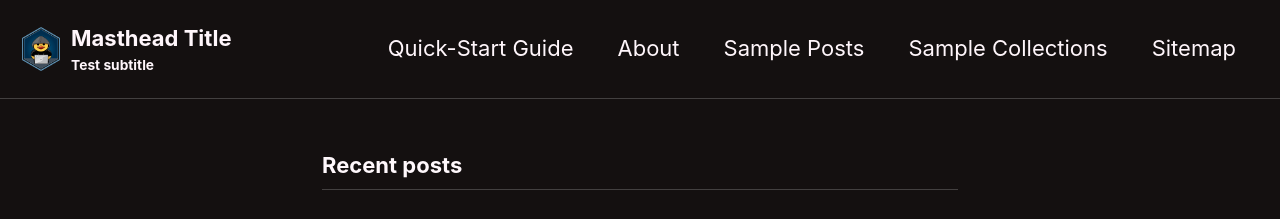
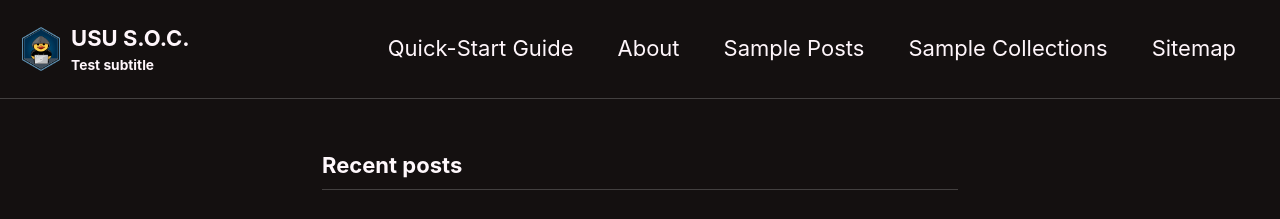
Before and after one commit to USUSOC/ususoc.github.io, a Jekyll site: the page built from index.html, in a window 1280 px wide. Shown: the top 219 px of the page. Built offline with Jekyll 4.4.1, drawn with Linux system fonts in a browser that asks for light colours; cached includes are drawn as plain includes; the list of posts is cut into pages by our own code; some of the changed lines change nothing that is shown.

Commit message:
Update _config.yml
Updated site title, site URL, home page URL, and set max posts shown on home is 4.

```diff
--- a/_config.yml
+++ b/_config.yml
@@ -21,12 +21,12 @@
 subtitle                 : "Test subtitle"
 name                     : "USU SOC"
 description              : "An amazing website."
-url                      : # the base hostname & protocol for your site e.g. "https://mmistakes.github.io"
-baseurl                  : # the subpath of your site, e.g. "/blog"
+url                      : "https://ususoc.github.io/"
+baseurl                  : "/home"
 repository               : # GitHub username/repo-name e.g. "mmistakes/minimal-mistakes"
 teaser                   : # path of fallback teaser image, e.g. "/assets/images/500x300.png"
 logo                     : "assets/normal_ducky.png"
-masthead_title           : "Masthead Title"
+masthead_title           : # "Masthead Title"
 # breadcrumbs            : false # true, false (default)
 words_per_minute         : 200
 comments:
@@ -218,7 +218,7 @@
 
 # Outputting
 permalink: /:categories/:title/
-paginate: 5 # amount of posts to show
+paginate: 4 # amount of posts to show
 paginate_path: /page:num/
 timezone: # https://en.wikipedia.org/wiki/List_of_tz_database_time_zones
 
```
